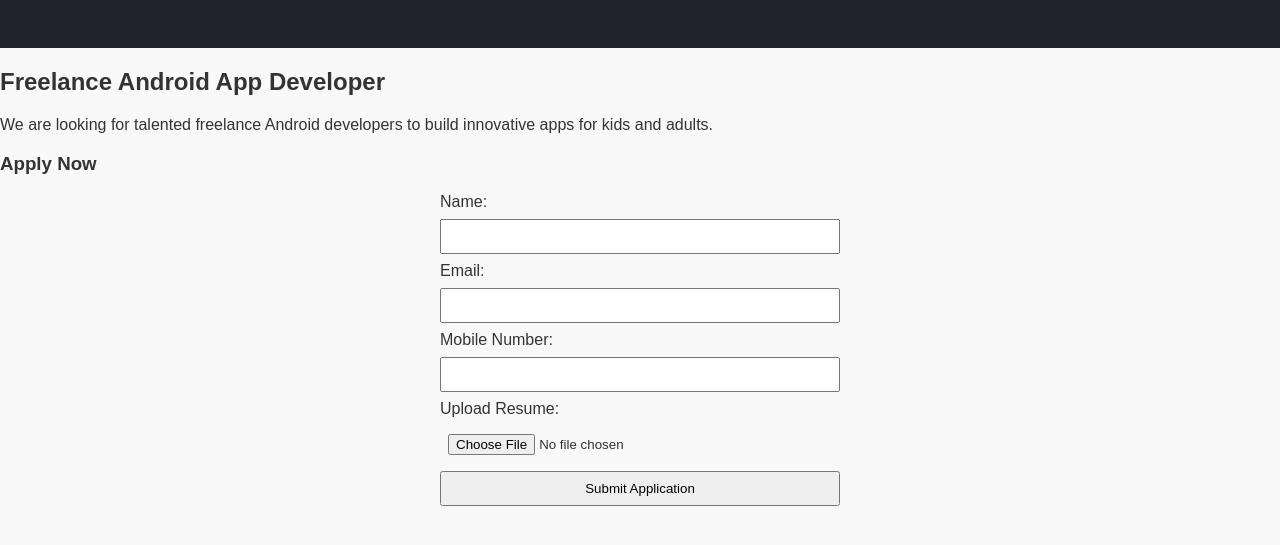
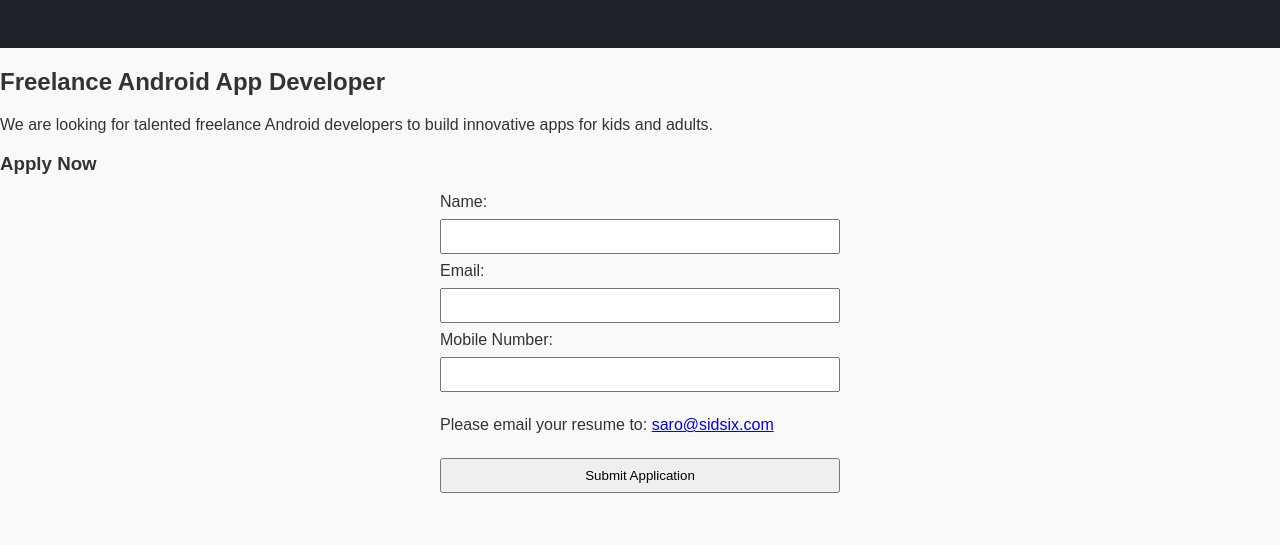
Before and after one commit to aaru-techian/sidsix-technologies, a plain HTML site: page careers.html in a window 1280 px wide. Shown: the part 137-682 px from the top of the page. Drawn offline with Linux system fonts and the light colour scheme.

Commit message:
Update careers.html

```diff
--- a/careers.html
+++ b/careers.html
@@ -27,8 +27,7 @@
   <label for="mobile">Mobile Number:</label>
   <input type="tel" name="mobile" id="mobile" pattern="[0-9]{10}" maxlength="10" required />
 
-  <label for="resume">Upload Resume:</label>
-  <input type="file" name="resume" id="resume" accept=".pdf,.doc,.docx" required />
+  <p>Please email your resume to: <a href="mailto:saro@sidsix.com">saro@sidsix.com</a></p>
 
   <button type="submit">Submit Application</button>
 </form>
```
